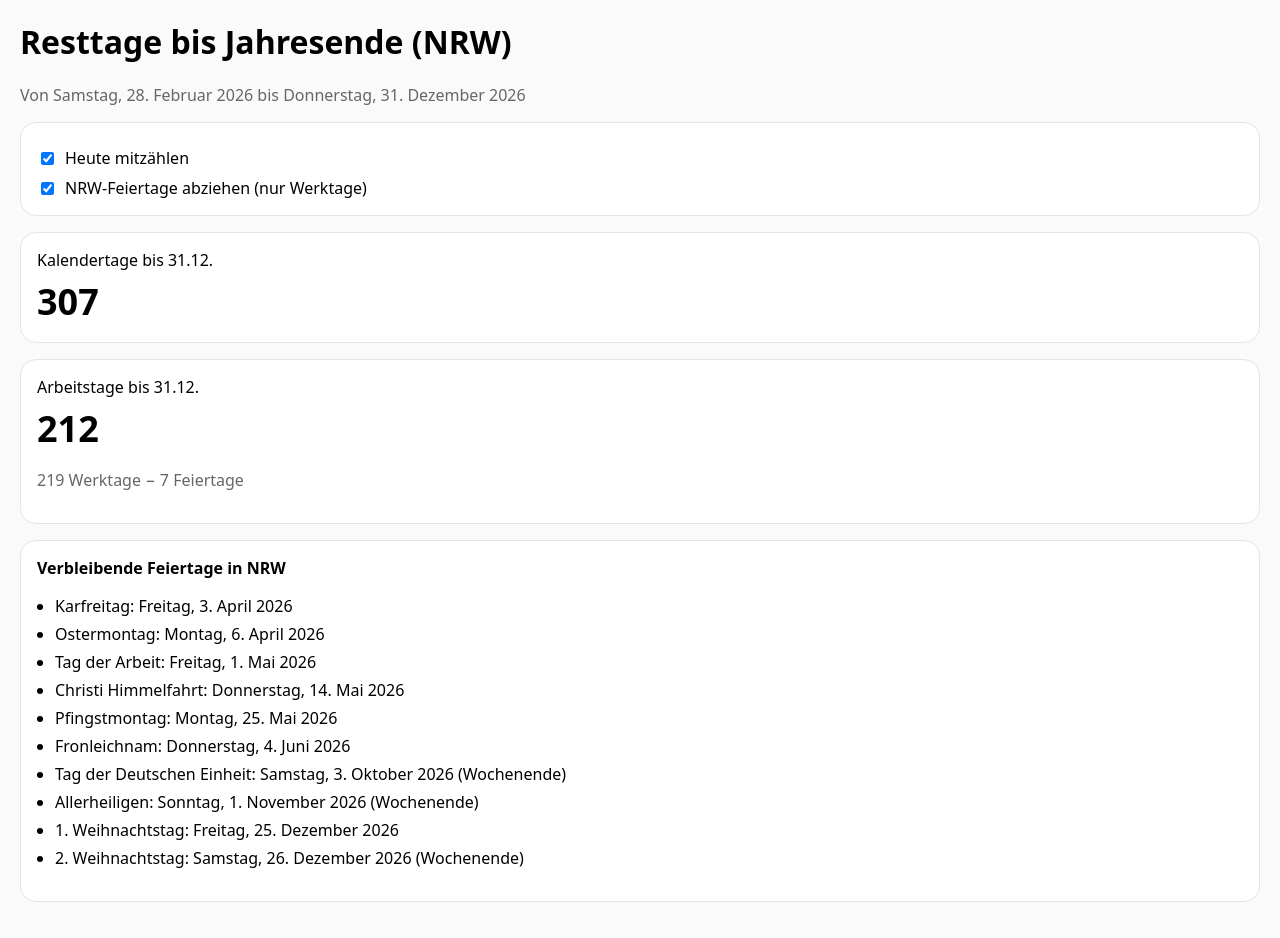
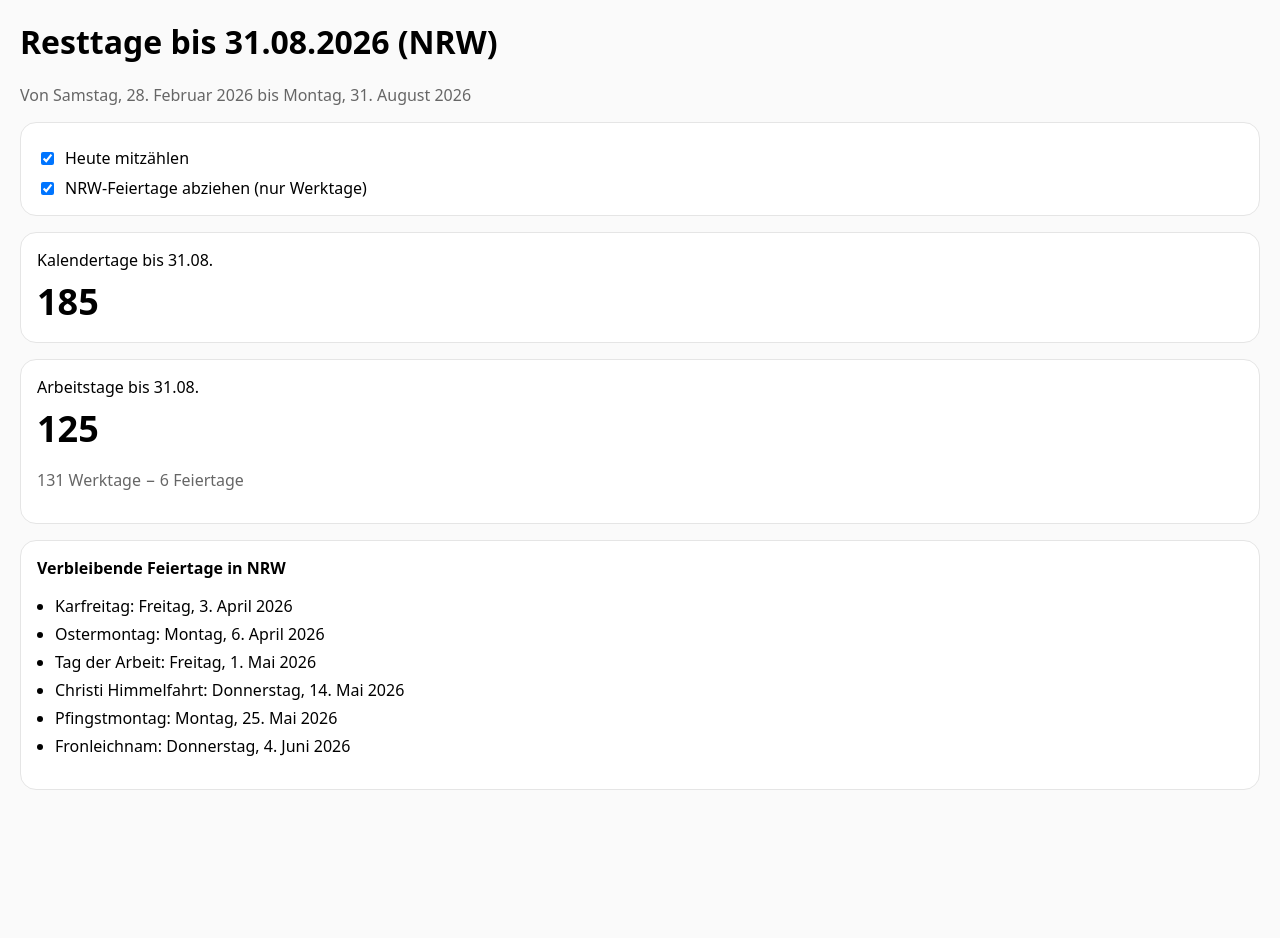
Before and after one commit to Corexaurum/resttage-nrw, a plain HTML site: page index.html in a window 1280 px wide. After the commit the page ends 826 px from the top, so only its background shows below. Drawn offline with Linux system fonts and the light colour scheme.

```diff
--- a/index.html
+++ b/index.html
@@ -59,7 +59,7 @@
 </head>
 
 <body>
-  <h1>Resttage bis Jahresende (NRW)</h1>
+  <h1>Resttage bis 31.08.2026 (NRW)</h1>
   <p class="muted" id="meta">–</p>
 
   <div class="card">
@@ -74,12 +74,12 @@
   </div>
 
   <div class="card">
-    <div>Kalendertage bis 31.12.</div>
+    <div>Kalendertage bis 31.08.</div>
     <div class="big" id="calendarDays">–</div>
   </div>
 
   <div class="card">
-    <div>Arbeitstage bis 31.12.</div>
+    <div>Arbeitstage bis 31.08.</div>
     <div class="big" id="workDays">–</div>
     <p class="muted" id="workDaysInfo">–</p>
   </div>
@@ -118,11 +118,7 @@
     ["Tag der Arbeit", new Date(year,4,1)],
     ["Christi Himmelfahrt", addDays(easter,39)],
     ["Pfingstmontag", addDays(easter,50)],
-    ["Fronleichnam", addDays(easter,60)],
-    ["Tag der Deutschen Einheit", new Date(year,9,3)],
-    ["Allerheiligen", new Date(year,10,1)],
-    ["1. Weihnachtstag", new Date(year,11,25)],
-    ["2. Weihnachtstag", new Date(year,11,26)]
+    ["Fronleichnam", addDays(easter,60)]
   ].map(x => ({ name:x[0], date:startOfDay(x[1]) }))
    .sort((a,b)=>a.date-b.date);
 }
@@ -134,7 +130,7 @@
 
   const today = startOfDay(new Date());
   const year = today.getFullYear();
-  const end = new Date(year,11,31);
+  const end = new Date(year,07,31);
   const start = includeToday ? today : addDays(today,1);
 
   meta.textContent = `Von ${fmt(today)} bis ${fmt(end)}`;
```
